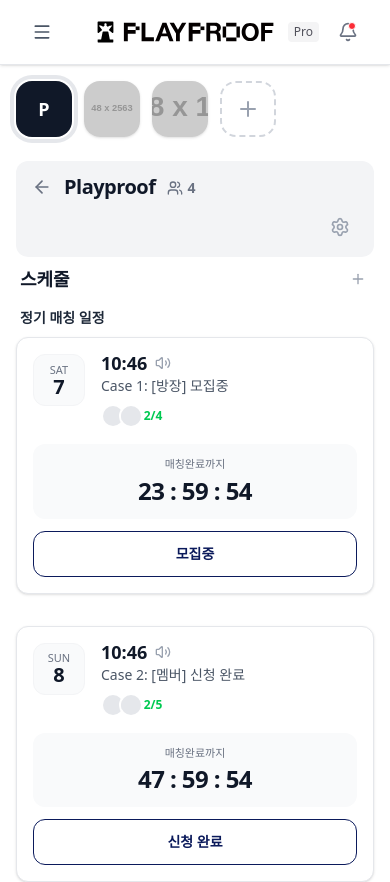
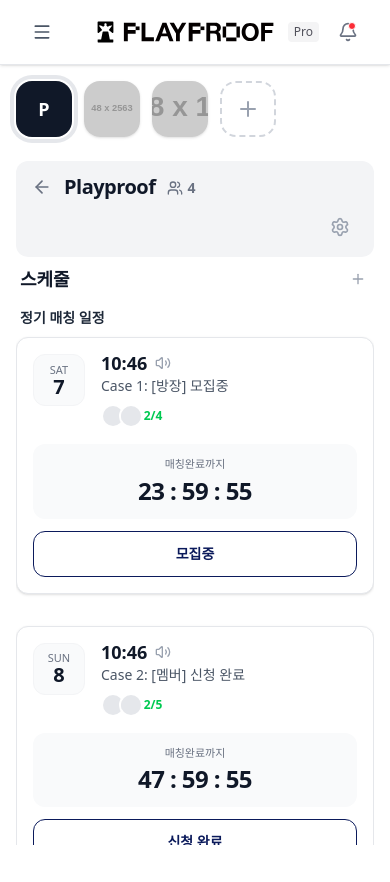
Before and after one commit to Playproof-Umc/Playproof-Frontend, a React (Vite) app in the folder Playproof/: page /azit in a window 390 px wide. Shown: the top 882 px of the page. After the commit the page ends 845 px from the top, so only its background shows below. Built offline with nearby package versions, Linux system fonts and the light colour scheme.

Commit message:
아지트 반응형 오류 수정

```diff
--- a/Playproof/src/features/team/components/azit/LeftPanel.tsx
+++ b/Playproof/src/features/team/components/azit/LeftPanel.tsx
@@ -110,7 +110,7 @@ export const LeftPanel: React.FC<LeftPanelProps> = ({
 
 
   return (
-    <aside className="w-full lg:w-[340px] flex flex-col gap-6 pr-0 lg:pr-2 overflow-visible lg:overflow-y-auto pb-10 shrink-0 custom-scrollbar">
+    <aside className="w-full lg:w-[340px] flex flex-col gap-6 pr-0 lg:pr-2 overflow-y-auto pb-10 shrink-0 custom-scrollbar min-h-0">
 
       {/* 1. 스케줄 섹션 (건드리지 않음) */}
       <section>
--- a/Playproof/src/features/team/pages/AzitPageView.tsx
+++ b/Playproof/src/features/team/pages/AzitPageView.tsx
@@ -51,8 +51,8 @@ export const AzitPageView = () => {
   };
 
   return (
-    <AppLayout className="bg-white" containerClassName="pp-container--fluid">
-      <div className="flex flex-col flex-1 overflow-y-auto lg:overflow-hidden w-full max-w-[1920px] mx-auto">
+    <AppLayout className="bg-white" containerClassName="pp-container--fluid h-[calc(100vh-64px)] overflow-hidden">
+      <div className="flex flex-col h-full w-full max-w-[1920px] mx-auto overflow-hidden">
         {/* Navigation */}
         <div className="flex-none">
           <AzitNavigation
@@ -87,7 +87,7 @@ export const AzitPageView = () => {
         </div>
 
         {/* Content Layout */}
-        <div className="flex flex-1 flex-col lg:flex-row px-4 sm:px-6 pb-6 gap-6 lg:gap-8 overflow-visible lg:overflow-hidden">
+        <div className="flex flex-1 min-h-0 flex-col lg:flex-row px-4 sm:px-6 pb-6 gap-6 lg:gap-8 overflow-hidden">
           <LeftPanel
             members={currentMembers}
             schedules={schedules}  // State 전달
@@ -106,7 +106,7 @@ export const AzitPageView = () => {
             onRenameChatRoom={actions.renameChatRoom}
             onDeleteChatRoom={actions.deleteChatRoom}
           />
-
+          <div className="flex flex-1 min-h-0">
             <MainPanel
               key={currentAzitId}
               roomName={selectedChatRoom}
@@ -114,8 +114,9 @@ export const AzitPageView = () => {
               onSendMessage={actions.addChatMessage}
               currentUserName={currentUser.nickname}
             />
+          </div>
 
-          <div className="w-full lg:w-[300px] flex flex-col shrink-0 gap-4">
+          <div className="w-full lg:w-[300px] flex flex-col shrink-0 gap-4 min-h-0">
              <div className="flex justify-between items-center px-1">
                <h2 className="text-lg font-bold text-gray-900">하이라이트</h2>
                <button
```
Lines whose indentation alone changed are shown as unchanged.
